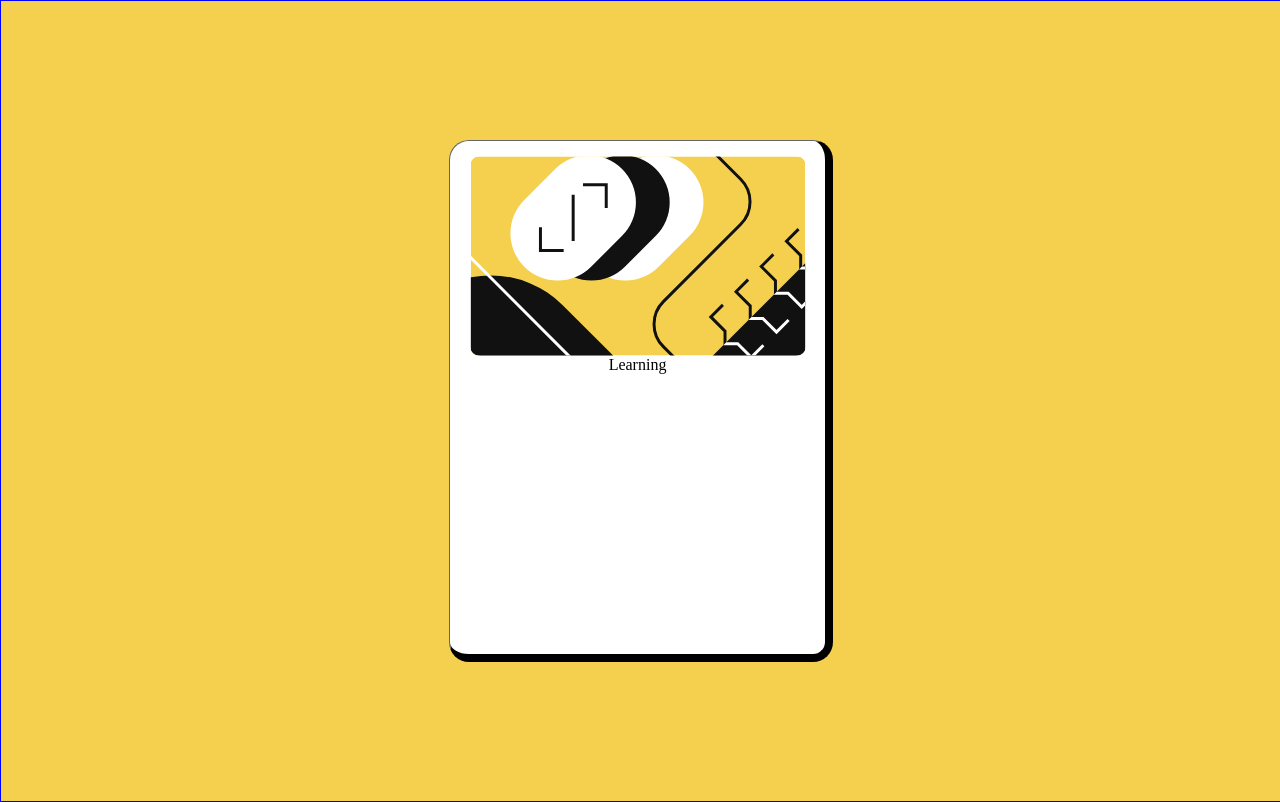
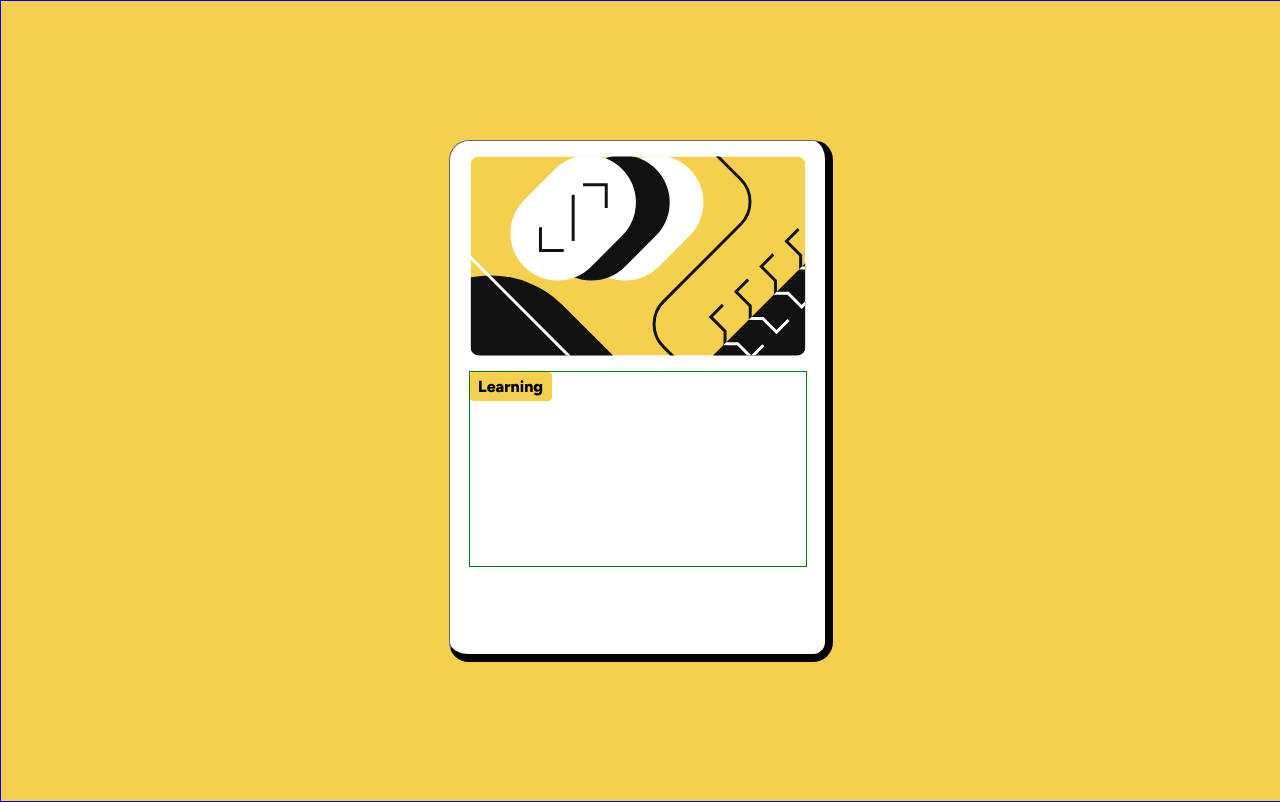
Before and after one commit to rineliniguezsosa/blog-preview-card, a plain HTML site: page index.html in a window 1280 px wide. Drawn offline with Linux system fonts and the light colour scheme.

Commit message:
[FEAT] Multiples cambios en el css
- estableciendo la clase preview-card-content con las props: width de 336px y heght de 194px, tamaño y color de borde y un margin-top de separación de 15px
- estableciendo la clase category con las props : width 82px y height de 29px, alineando el texto al centro, border-radius de 4px, color de fondo, display flex para establecer al centro el contenido
- esatbleciendo la clase category donde accedemos al elemento span y le asignamos las props: fuente de google fonts a un font-weight de 800, font-size a 1rem
- hasta aqui lo dejare por el momento estoy cansado

```diff
--- a/style/style.css
+++ b/style/style.css
@@ -48,3 +48,30 @@ img {
     height: 200px;
     border-radius: 10px;
 }
+
+.preview-card-content {
+    width:336px;
+    height:194px;
+    border: 1px green solid;
+    margin-top:15px;
+}
+
+.category {
+    width:82px;
+    height: 29px;
+    text-align: center;
+    border-radius: 4px;
+    background-color: hsl(47, 88%, 63%);
+    text-align: center;
+    display: flex;
+    justify-content: center;
+    align-items: center;
+}
+
+.category span {
+    font-family: "Figtree", sans-serif;
+    font-optical-sizing: auto;
+    font-weight: 800;
+    font-style: normal;
+    font-size: 1rem;
+}
```
